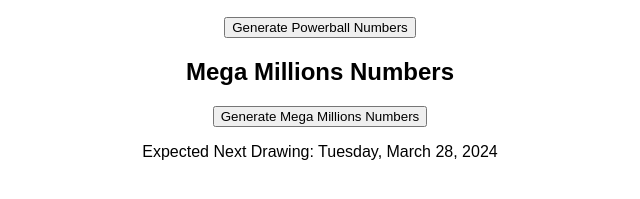
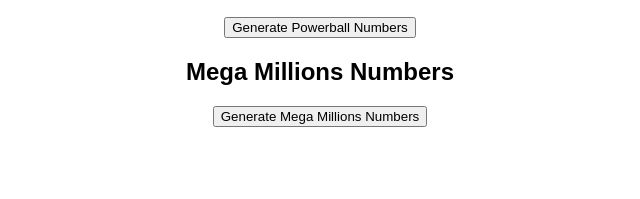
Before and after one commit to andrew12332c/lotto, a plain HTML site: page index.html in a window 1280 px wide. Shown: the part 111-310 px from the top of the page, without its empty margins (320-960 px from the left). Drawn offline with Linux system fonts and the light colour scheme.

Commit message:
Update index.html

```diff
--- a/index.html
+++ b/index.html
@@ -26,7 +26,6 @@
     <!-- Add a large amount of space here for potential ChatGPT prediction -->
     <button onclick="generateMegaMillionsNumbers()">Generate Mega Millions Numbers</button>
     <div id="megaMillionsNumbers"></div>
-    <p>Expected Next Drawing: Tuesday, March 28, 2024</p>
 
     <script>
         function generatePowerballNumbers() {
```
